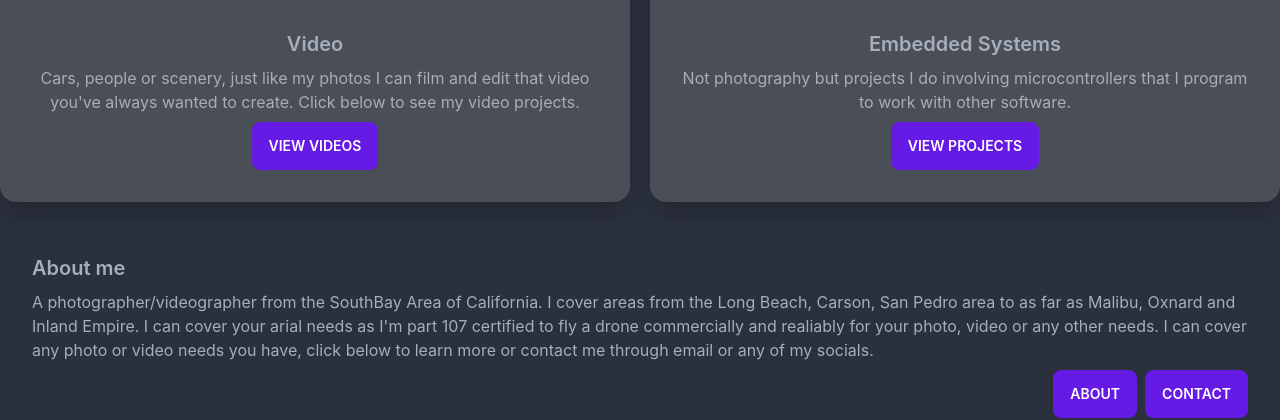
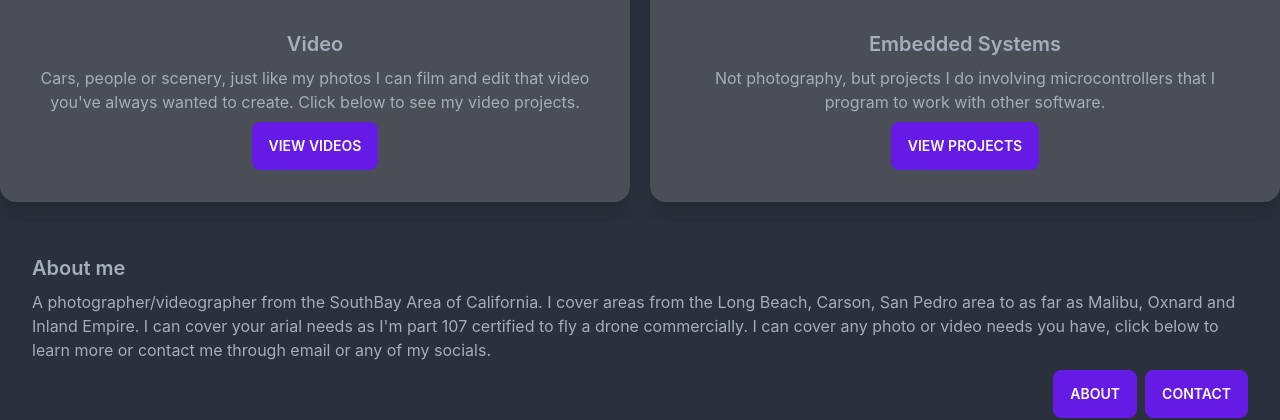
Before and after one commit to RobertoRodriguezls2/a, a React (Create React App) app: page / in a window 1280 px wide. Shown: the part 2154-2574 px from the top of the page. Built offline with nearby package versions, Linux system fonts and the light colour scheme.

Commit message:
updated about

```diff
--- a/src/App.js
+++ b/src/App.js
@@ -100,7 +100,7 @@ class App extends Component {
                   <CardII
                     className='box'
                     title="Embedded Systems"
-                    body="Not photography but projects I do involving microcontrollers that I program to work with other software."
+                    body="Not photography, but projects I do involving microcontrollers that I program to work with other software."
                     image={tech}
                     page='projects'
                     btnmsg='View Projects'
@@ -112,7 +112,7 @@ class App extends Component {
                     title='About me'
                     body="A photographer/videographer from the SouthBay Area of California.
                    I cover areas from the Long Beach, Carson, San Pedro area to as far as Malibu, Oxnard and Inland Empire.
-                   I can cover your arial needs as I'm part 107 certified to fly a drone commercially and realiably for your photo, video or any other needs.
+                   I can cover your arial needs as I'm part 107 certified to fly a drone commercially.
                    I can cover any photo or video needs you have, click below to learn more or contact me through email or any of my socials."
                     firstbtn='/About'
                     firstbtnmsg='About'
```
Also changed, not shown: src/components/Topmenu.js (line endings or trailing spaces).
